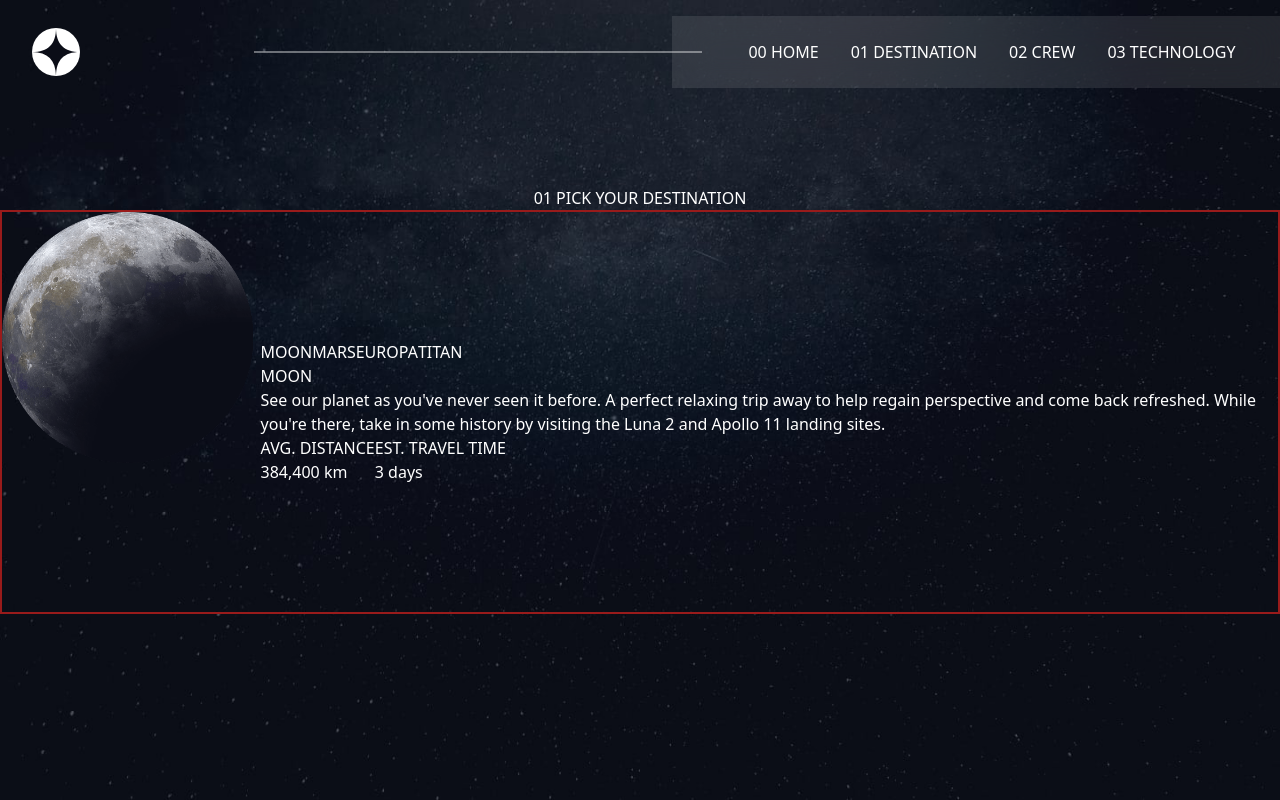
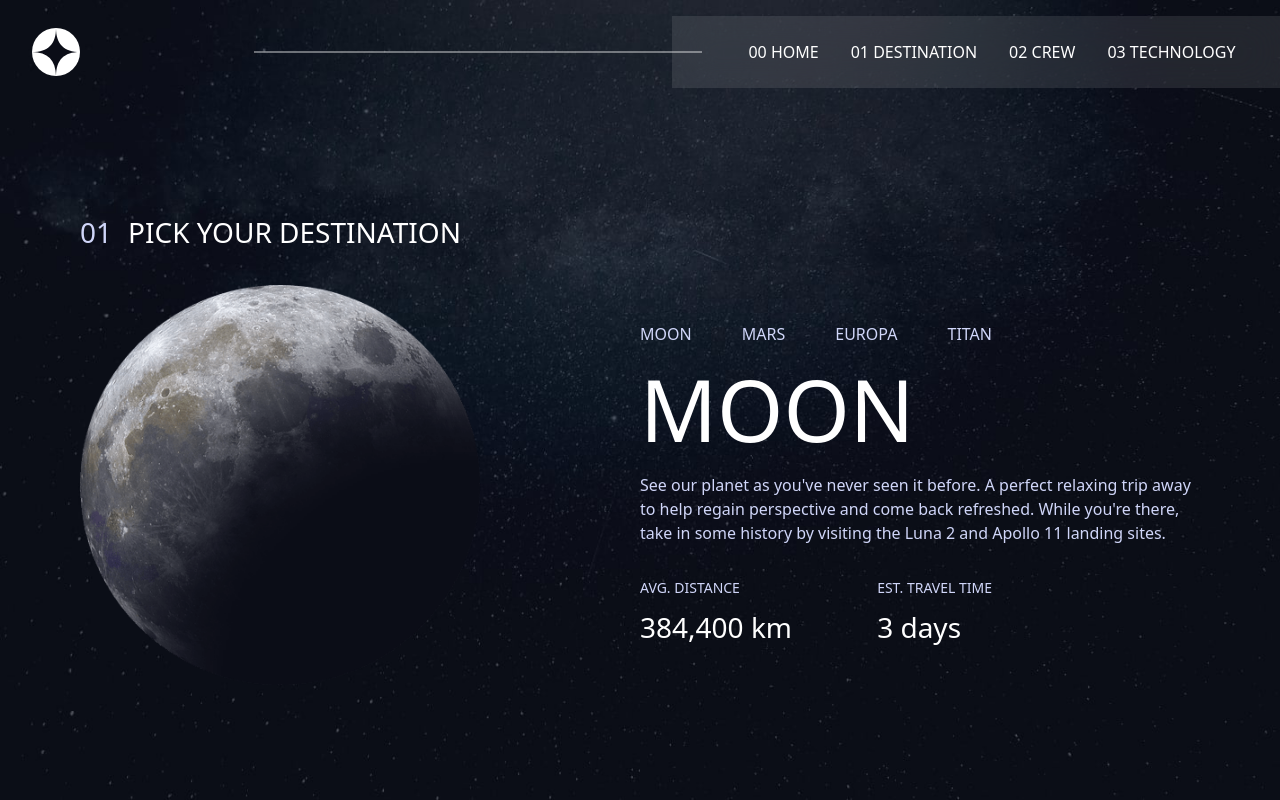
Before and after one commit to Vinit-Tiwari/space-tourism, a Next.js app: page /destination/moon in a window 1280 px wide. Shown: the top 800 px of the page. Built offline with nearby package versions, Linux system fonts and the light colour scheme.

Commit message:
destination page completed.

```diff
--- a/components/Layout.js
+++ b/components/Layout.js
@@ -4,7 +4,7 @@ import Navbar from "./Navbar";
 function Layout({ children }) {
   return (
     <span className="w-full">
-      <Navbar/>
+      <Navbar />
       <span> {children} </span>
     </span>
   );
--- a/components/Navbar.js
+++ b/components/Navbar.js
@@ -30,7 +30,7 @@ function Navbar() {
         <button
           type="button"
           onClick={() => {
-            router.push("/destination");
+            router.push("/destination/moon");
           }}
         >
           01 DESTINATION
--- a/pages/destination/[id].js
+++ b/pages/destination/[id].js
@@ -1,18 +1,20 @@
 import { useRouter } from "next/router";
-import { useEffect, useState } from "react";
-import style from '../../styles/destination.module.css'
+import style from "../../styles/destination.module.css";
 
 const { default: Layout } = require("@/components/Layout");
 
 function Destination(props) {
   const { displayData } = props;
+  const router = useRouter();
   console.log(displayData);
   return (
     <Layout>
       <span className={style.container}>
-        <p>01 PICK YOUR DESTINATION</p>
-        <span className="flex gap-2 items-center justify-center border-red-800 border-solid border-2">
-          <span className="image">
+        <span className="flex gap-[1rem] w-full max-w-[70rem] justify-center md:justify-start lg:justify-start md:text-[20px] text-[20px] lg:text-[28px]">
+          <p className="text-[#D0D6F9]">01</p> PICK YOUR DESTINATION
+        </span>
+        <span className="flex flex-col md:flex-col lg:flex-row gap-5 items-center w-full max-w-[70rem] justify-between">
+          <span className="image ">
             <style jsx>
               {`
                 .image {
@@ -20,36 +22,65 @@ function Destination(props) {
                   background-repeat: no-repeat;
                   background-size: contain;
                   display: flex;
-                  width: 25rem;
-                  height: 25rem;
+                  width: 100%;
+                  max-width: 25rem;
+                  margin: 1rem;
+                  padding: 0px;
+                  margin: 0px;
+                  height: 100vw;
+                  max-height: 25rem;
                 }
               `}
             </style>
           </span>
 
-          <span className="flex flex-col">
-            <span className="flex flex-col">
-              <span>
-                <button>MOON</button>
-                <button>MARS</button>
-                <button>EUROPA</button>
-                <button>TITAN</button>
+          <span className="flex flex-col max-w-[35rem] h-full justify-evenly gap-8 items-center md:items-center lg:items-start">
+            <span className="flex flex-col text-center md:text-center lg:text-left lg:items-start md:items-center items-center">
+              <span className="flex text-[#D0D6F9] gap-2 w-full justify-between max-w-[22rem] ">
+                <button
+                  onClick={() => {
+                    router.push("/destination/moon");
+                  }}
+                >
+                  MOON
+                </button>
+                <button
+                  onClick={() => {
+                    router.push("/destination/mars");
+                  }}
+                >
+                  MARS
+                </button>
+                <button
+                  onClick={() => {
+                    router.push("/destination/europa");
+                  }}
+                >
+                  EUROPA
+                </button>
+                <button
+                  onClick={() => {
+                    router.push("/destination/titan");
+                  }}
+                >
+                  TITAN
+                </button>
               </span>
 
-              <span>{displayData.name}</span>
+              <span className={style.name}>{displayData.name}</span>
 
-              <span>{displayData.description}</span>
+              <span className={style.desc}>{displayData.description}</span>
             </span>
 
-            <span className="flex">
-              <span>
-                <p>AVG. DISTANCE</p>
-                <p>{displayData.distance}</p>
+            <span className="flex flex-col items-center md:flex-col lg:flex-row gap-2 w-full justify-between max-w-[22rem]">
+              <span className="flex flex-col gap-2 items-center md:items-center lg:items-start">
+                <p className={style.attributes}>AVG. DISTANCE</p>
+                <p className={style.value}>{displayData.distance}</p>
               </span>
 
-              <span>
-                <p>EST. TRAVEL TIME</p>
-                <p>{displayData.time}</p>
+              <span className="flex flex-col gap-2 items-center md:items-center lg:items-start">
+                <p className={style.attributes}>EST. TRAVEL TIME</p>
+                <p className={style.value}>{displayData.time}</p>
               </span>
             </span>
           </span>
@@ -111,7 +142,7 @@ export async function getStaticProps({ params }) {
   };
 
   return {
-    props: { displayData: (data["data"][id]) },
+    props: { displayData: data["data"][id] },
   };
 }
 
--- a/styles/destination.module.css
+++ b/styles/destination.module.css
@@ -1,12 +1,38 @@
 .container {
   width: 100%;
+  padding: 8rem 2rem 2rem 2rem;
   display: flex;
   align-items: center;
+  gap: 2rem;
   justify-content: center;
   color: white;
   flex-direction: column;
-  background-image: url('../public/images/destination/background-destination-desktop.jpg');
+  background-image: url("../public/images/destination/background-destination-desktop.jpg");
   background-repeat: no-repeat;
   background-size: cover;
-  height: 100vh;
+  min-height: 100vh;
 }
+
+.name {
+  font-size: 85px;
+}
+.desc {
+  color: #d0d6f9;
+}
+.attributes {
+  font-size: 14px;
+  color: #d0d6f9;
+  width: max-content;
+  text-align: center;
+}
+.value {
+  font-size: 28px;
+}
+.pageTitle {
+  display: flex;
+  max-width: 70rem;
+  width: 100%;
+  border: 1px solid red;
+  gap: 1rem;
+  font-size: 28px;
+}
--- a/styles/globals.css
+++ b/styles/globals.css
@@ -7,5 +7,5 @@ body {
   margin: 0%;
   width: 100%;
   min-height: 100vh;
-  overflow: hidden;
+  overflow-x: hidden;
 }
```
Also changed, not shown: styles/home.module.css (+6 -6 lines).
